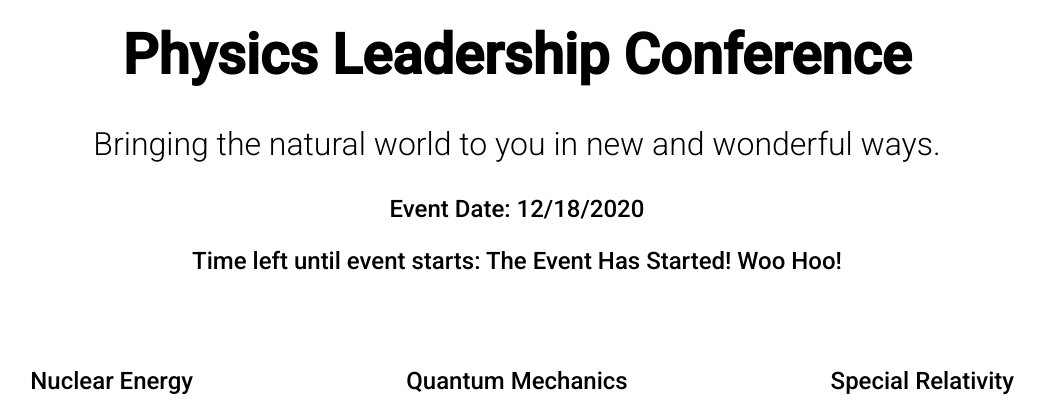
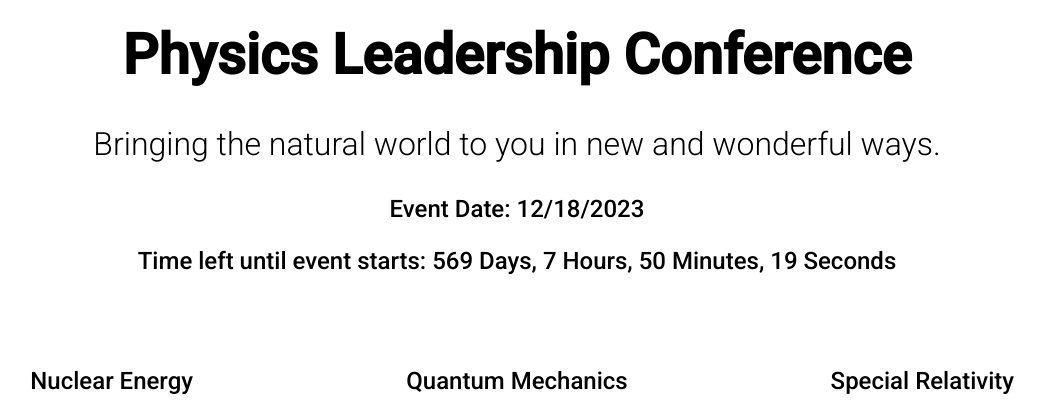
Before and after one commit to d-bryan/sdev-300-lab-eight, a Flask app: page / in a window 1280 px wide. Shown: the part 179-590 px from the top of the page, without its empty margins (123-1168 px from the left). Run offline with Flask 2, Linux system fonts and the light colour scheme; data that the repository does not hold is empty.

Commit message:
updated for use in portfolio

```diff
--- a/routes.py
+++ b/routes.py
@@ -305,7 +305,7 @@ def home():
          'link': 'https://en.wikipedia.org/wiki/Special_relativity'}
     ]
     # create a date time object for when even is
-    event_date = datetime.datetime(2020, 12, 18)  # December 12th, 2020
+    event_date = datetime.datetime(2023, 12, 18)  # December 12th, 2020
     event_date = "{}/{}/{}".format(event_date.month,
                                    event_date.day,
                                    event_date.year)
--- a/static/js/home.js
+++ b/static/js/home.js
@@ -9,8 +9,9 @@
 
 // ensure the script only starts after all the content on the page loads
 document.addEventListener("DOMContentLoaded", () => {
+    const currentEventDate = document.getElementById('current-event-date');
     const timerSpan = document.getElementById('countdown');
-    const deadline = new Date("Dec 18, 2020 12:00:00").getTime();
+    const deadline = new Date(`${currentEventDate.textContent} 12:00:00`).getTime();
 
     /**
      * Sets the time remaining until the event starts and changes
@@ -29,7 +30,7 @@ document.addEventListener("DOMContentLoaded", () => {
         if (t < 0) {
             clearInterval(interval);
             timerSpan.innerHTML = "The Event Has Started! Woo Hoo!"
-        }; // end if statement
+        } // end if statement
     } // end changeTime function
 
     // call the function
--- a/templates/home.html
+++ b/templates/home.html
@@ -11,7 +11,7 @@
     </div>
     <div class="date-container">
         <section id="event-date">
-            <p>Event Date: {{ event_date }}</p>
+            <p>Event Date: <span id="current-event-date">{{ event_date }}</span></p>
         </section>
         <section class="countdown-container">
             <p>Time left until event starts: <span id="countdown"></span></p>
```
Also changed, not shown: README.md (added), 2 other files.
